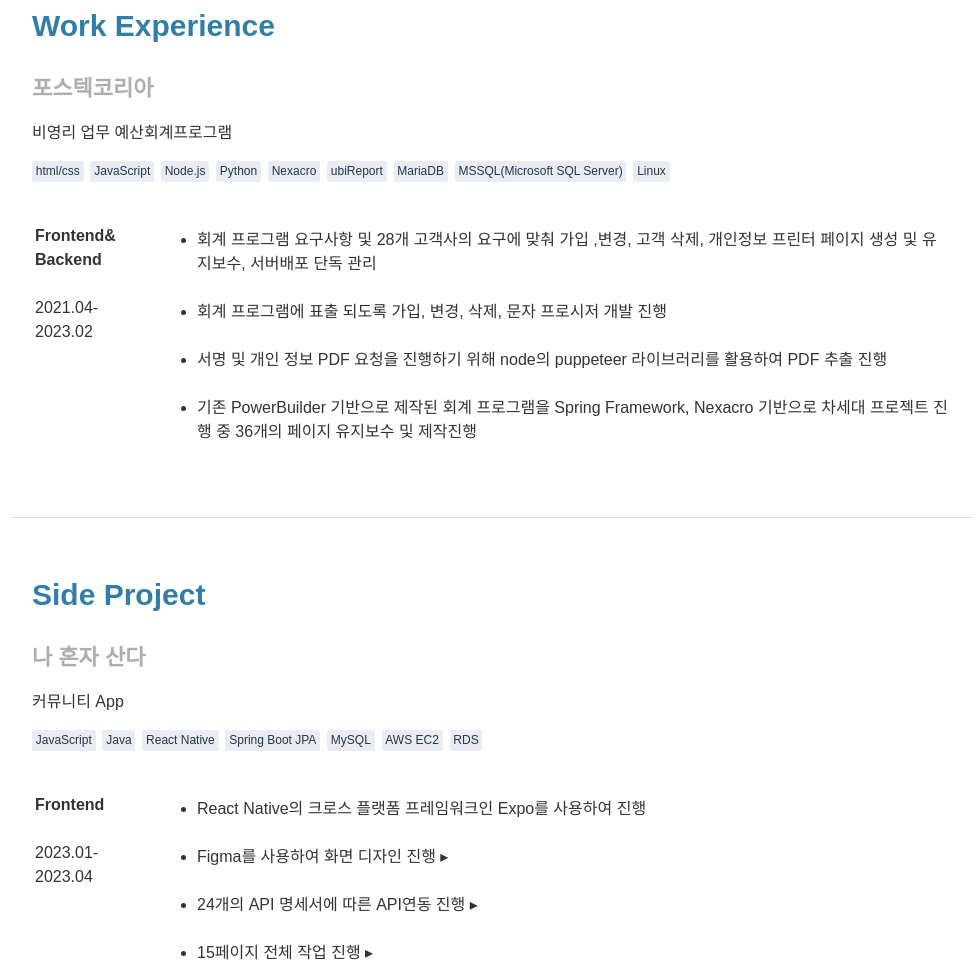
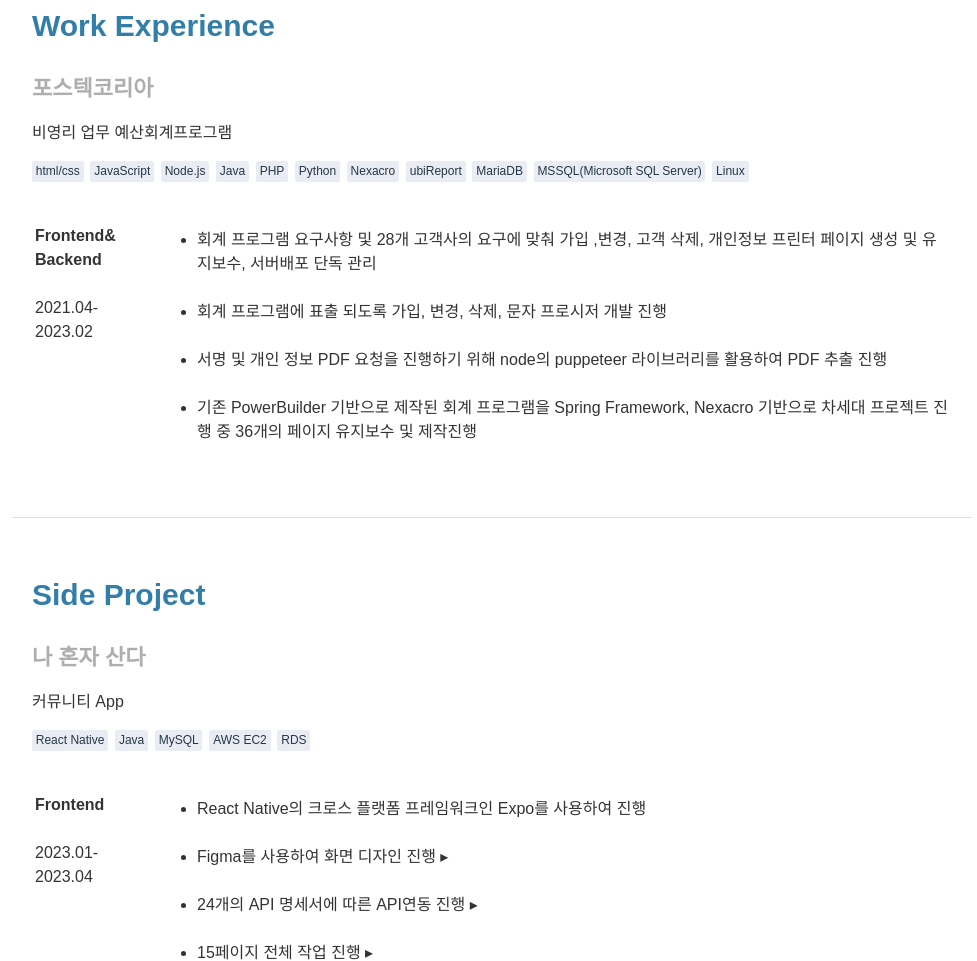
Before and after one commit to km6293/km6293.github.io, a plain HTML site: page index.html in a window 1280 px wide. Shown: the part 972-1933 px from the top of the page, without its empty margins (148-1125 px from the left). Drawn offline with Linux system fonts and the light colour scheme.

Commit message:
stack 수정

```diff
--- a/index.html
+++ b/index.html
@@ -59,6 +59,8 @@
         <p class="stack">html/css</p>
         <p class="stack">JavaScript</p>
         <p class="stack">Node.js</p>
+        <p class="stack">Java</p>
+        <p class="stack">PHP</p>
         <p class="stack">Python</p>
         <p class="stack">Nexacro</p>
         <p class="stack">ubiReport</p>
@@ -92,10 +94,8 @@
         </spne><br/><br/>
         <a style="font-size: 22px; font-weight: bold;" href="https://github.com/live-alone-team/livealone" target="_blank">나 혼자 산다</a>
         <p>커뮤니티 App</p>
-        <p class="stack">JavaScript</p>
+        <p class="stack">React Native</p>
         <p class="stack">Java</p>
-        <p class="stack">React Native</p>
-        <p class="stack">Spring Boot JPA</p>
         <p class="stack">MySQL</p>
         <p class="stack">AWS EC2</p>
         <p class="stack">RDS</p>
```
